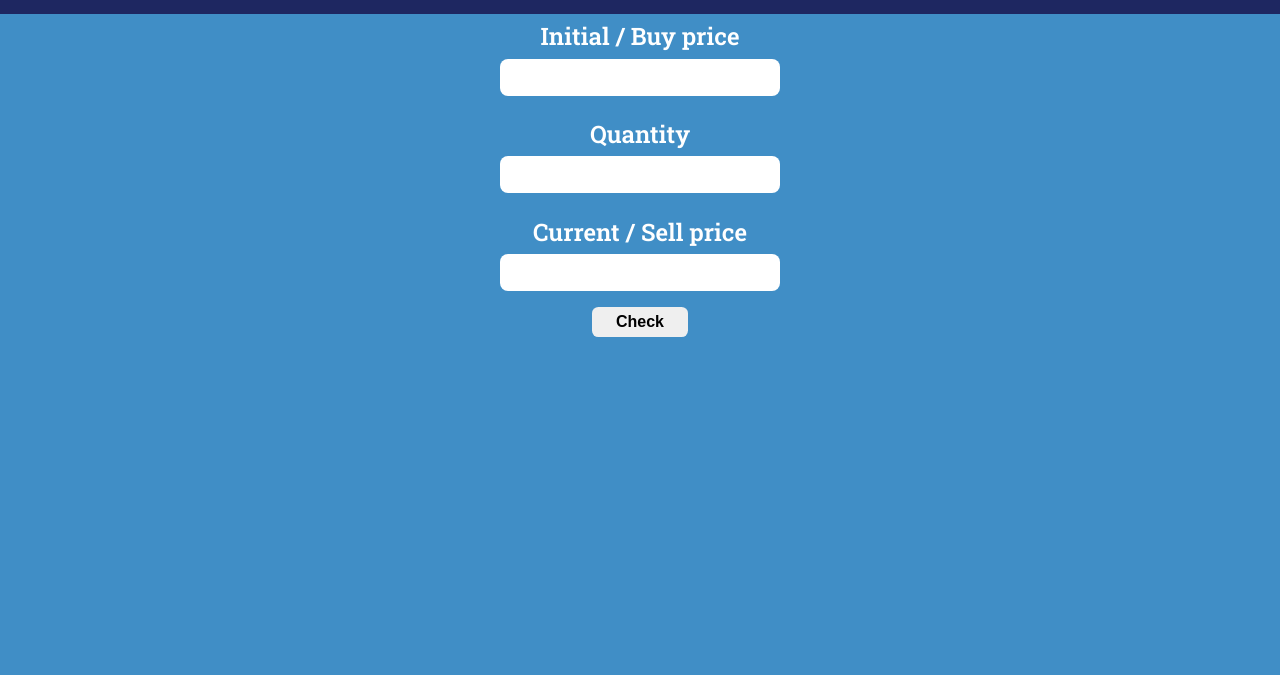
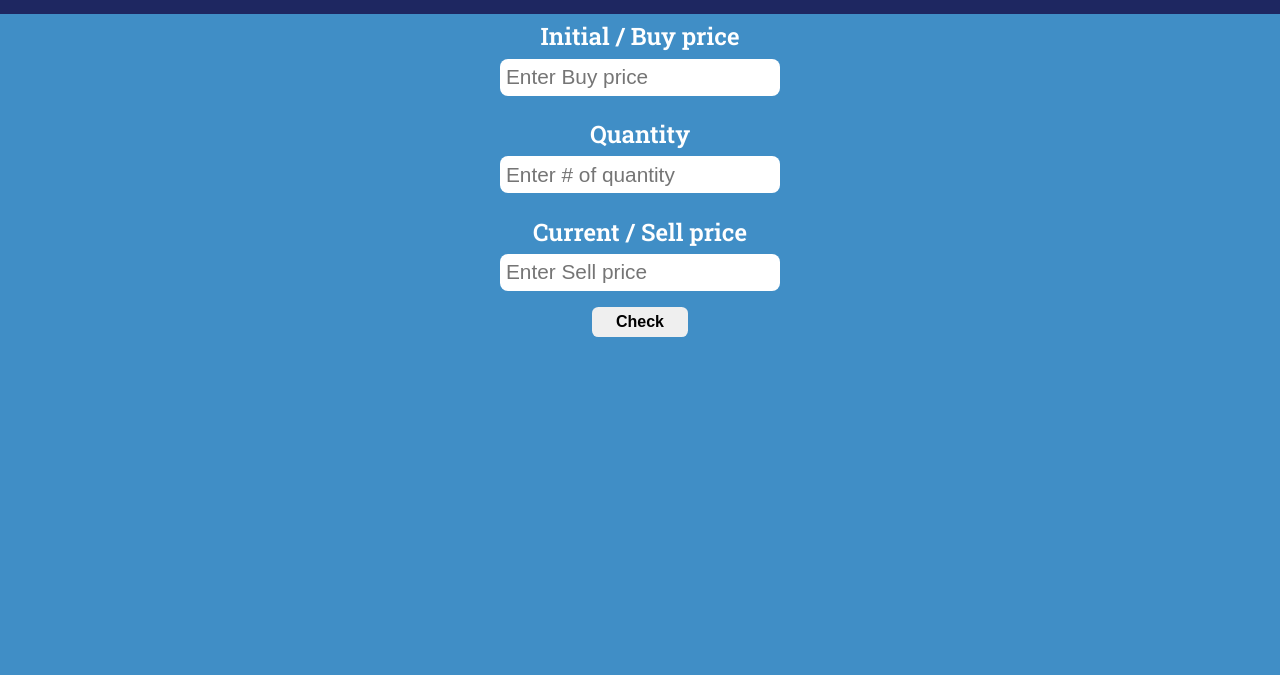
Before and after one commit to karthikgoud/Profit-and-Loss, a plain HTML site: page Index.html in a window 1280 px wide. Shown: the part 65-740 px from the top of the page. Drawn offline with Linux system fonts and the light colour scheme.

Commit message:
refact: added placeholder for inputs

```diff
--- a/Index.html
+++ b/Index.html
@@ -15,11 +15,11 @@
 
     <main id="main">
         <label for="buy-price"> Initial / Buy price</label>
-        <input id="buy-price" type="number">
+        <input id="buy-price" type="number" placeholder="Enter Buy price">
         <label for="quantity"> Quantity</label>
-        <input id="quantity" type="number">
+        <input id="quantity" type="number" placeholder="Enter # of quantity">
         <label for="sell-price"> Current / Sell price</label>
-        <input id="sell-price" type="number">
+        <input id="sell-price" type="number" placeholder="Enter Sell price">
         <button id="check-btn">Check</button>
         <div id="output"></div>
 
```
